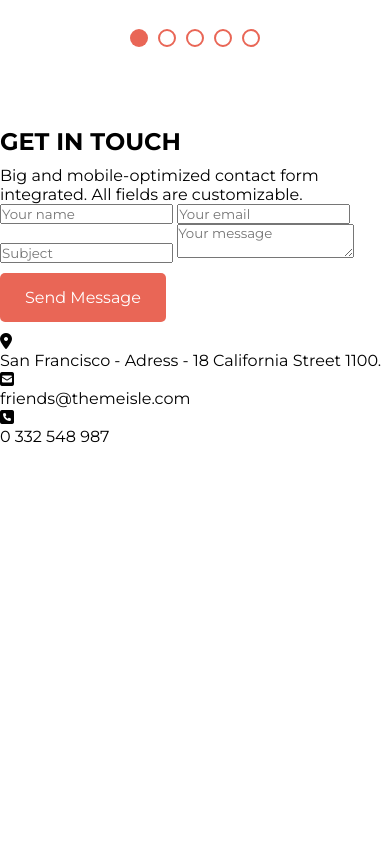
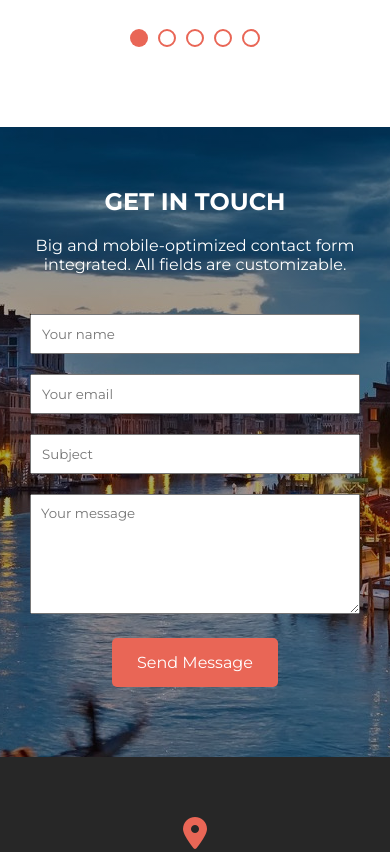
Before and after one commit to BGZStephen/zerif-rebuild, a website: page app/index.html in a window 390 px wide. Shown: the part 7120-7972 px from the top of the page. Before the commit the page ends 7566 px from the top, so only its background shows below. Drawn offline with nearby package versions, Linux system fonts and the light colour scheme.

Commit message:
completed mobile first build

```diff
--- a/app/index.html
+++ b/app/index.html
@@ -258,15 +258,15 @@
     <div class="footer-container">
       <div class="footer-items-container">
         <div class="footer-item">
-          <i class="fa fa-map-marker font--orange"></i>
+          <i class="fa fa-map-marker fa-2x font--orange"></i>
           <p>San Francisco - Adress - 18 California Street 1100.</p>
         </div>
         <div class="footer-item">
-          <i class="fa fa-envelope-square font--green"></i>
+          <i class="fa fa-envelope-square fa-2x font--green"></i>
           <p>friends@themeisle.com</p>
         </div>
         <div class="footer-item">
-          <i class="fa fa-phone-square font--blue"></i>
+          <i class="fa fa-phone-square fa-2x font--blue"></i>
           <p>0 332 548 987</p>
         </div>
       </div>
--- a/app/scss/_contact.scss
+++ b/app/scss/_contact.scss
@@ -0,0 +1,27 @@
+.contact-container {
+  @include flex-col;
+  background: linear-gradient(
+      rgba(0,0,0,0.35),
+      rgba(0,0,0,0.35)
+    ),
+    url("../images/contact-bg.jpg");
+  background-position: center;
+  color: white;
+  padding: $std-container-padding;
+  > p {
+    margin: 10px auto 30px;
+  }
+}
+
+.contact-form {
+  width: 100%;
+  padding: 0 10px;
+  > input, > textarea {
+    width: 100%;
+    padding: 10px;
+    margin: 10px 0;
+  }
+  > textarea {
+    min-height: 120px;
+  }
+}
--- a/app/scss/_footer.scss
+++ b/app/scss/_footer.scss
@@ -0,0 +1,27 @@
+.footer-container {
+  @include flex-col;
+  padding: 60px 20px 0;
+  background: $dark-bg;
+  color: white;
+}
+
+.footer-items-container {
+  width: 100%;
+}
+
+.footer-item {
+  width: 100%;
+  > p {
+    margin: 10px 0 60px;
+    color: $font-grey;
+  }
+  > .font--orange {
+    color: $hr-orange;
+  }
+  > .font--green {
+    color: $hr-green;
+  }
+  > .font--blue {
+    color: $hr-blue;
+  }
+}
```
Also changed, not shown: app/css/main.css, app/images/contact-bg.jpg (added).
